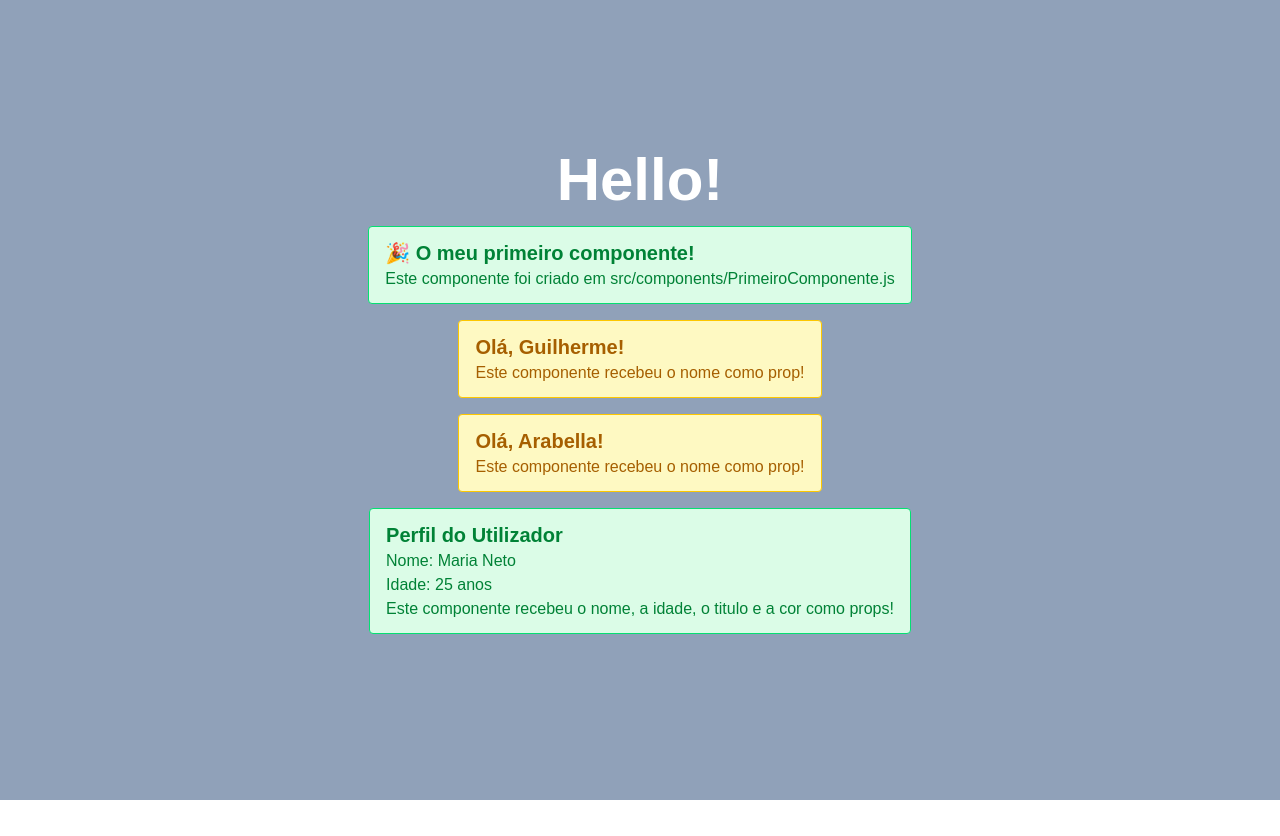
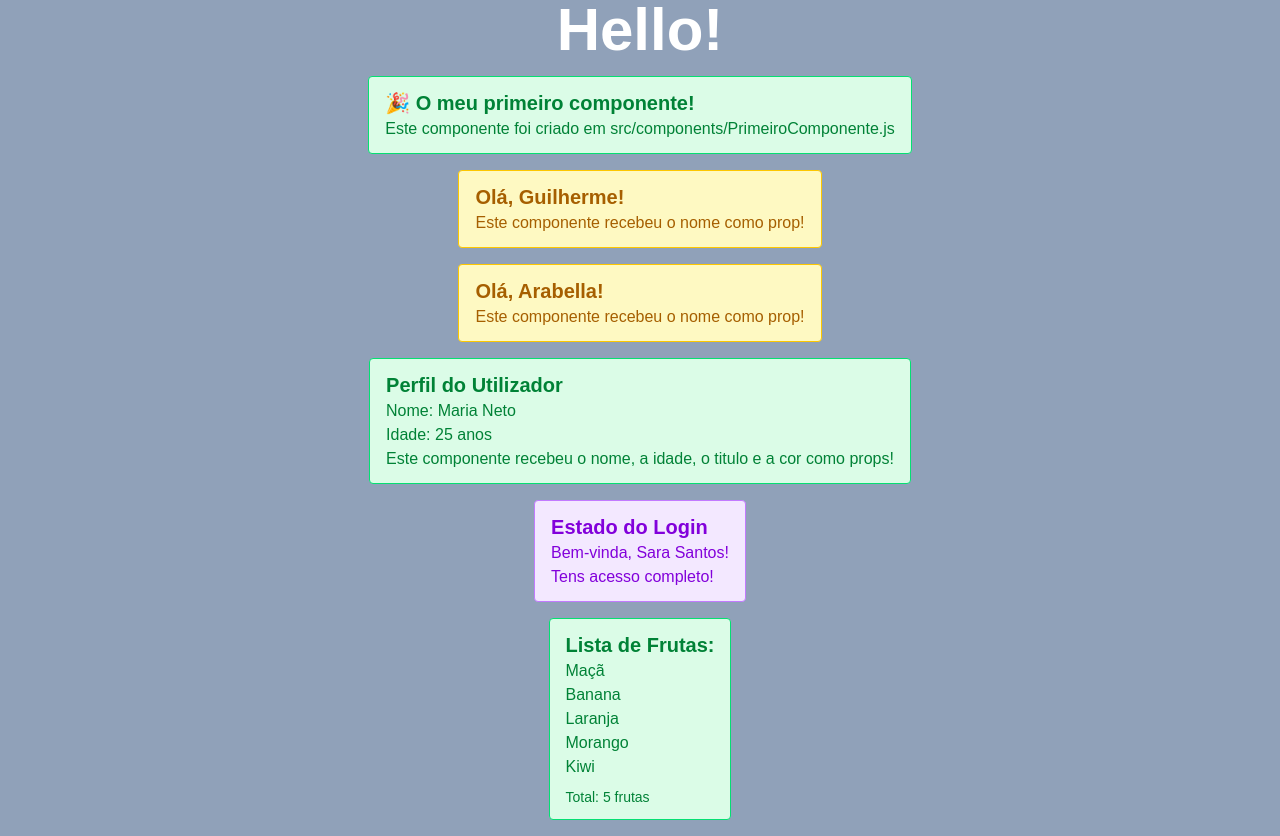
Before and after one commit to guiverdadebuss/next_template, a Next.js app in the folder my-next-project/: page / in a window 1280 px wide. Before the commit the page ends 800 px from the top, so only its background shows below. Built offline with nearby package versions, Linux system fonts and the light colour scheme.

Commit message:
feat: components update

```diff
--- a/my-next-project/src/components/ComponenteComCondicional.jsx
+++ b/my-next-project/src/components/ComponenteComCondicional.jsx
@@ -0,0 +1,27 @@
+// Em react o if else é feito a partir do ternário ou com && para mostrar algo apenas se for verdadeiro
+// OPERADOR TERNÁRIO: condição ? seVerdadeiro : seFalso
+
+export default function ComponenteComCondicional() {
+  let estaLogado = true;
+  let nomeUtilizador = "Sara Santos";
+  let acessoCompleto = estaLogado;
+
+  return (
+    <div className="bg-purple-100 border border-purple-400 text-purple-700 px-4 py-3 rounded mb-4">
+      <h2 className="text-xl font-semibold">Estado do Login</h2>
+
+      {/* estaLogado é TRUE? Se sim: "Bem-vinda, {nomeUtilizador}!" Se não: "Não estás logado!" */}
+      {estaLogado ? (
+        <p>Bem-vinda, {nomeUtilizador}!</p>
+      ) : (
+        <p>Não estás logado!</p>
+      )}
+
+      {/* Também podes usar && para mostrar algo apenas se for verdadeiro */}
+      {acessoCompleto && <p>Tens acesso completo!</p>}
+    </div>
+  );
+}
+
+// COMO USAR no index.js:
+// <ComponenteComCondicional />
--- a/my-next-project/src/components/ComponenteComMap.jsx
+++ b/my-next-project/src/components/ComponenteComMap.jsx
@@ -0,0 +1,24 @@
+// O MAP é usado para mostrar LISTAS de coisas
+// É como um "loop" que cria um elemento para cada item da lista
+// Para cada fruta na lista, cria um <p>
+// KEY é OBRIGATÓRIO! Ajuda o React a identificar cada item
+
+export default function ComponenteComMap() {
+
+  const frutas = ["Maçã", "Banana", "Laranja", "Morango", "Kiwi"]
+
+  return (
+    <div className="bg-green-100 border border-green-400 text-green-700 px-4 py-3 rounded mb-4">
+      <h2 className="text-xl font-semibold">Lista de Frutas:</h2>
+
+      {frutas.map((fruta, i) => (
+        <p key={i}>{fruta}</p>
+      ))}
+
+      <p className="text-sm mt-2">Total: {frutas.length} frutas</p>
+    </div>
+  )
+}
+
+// COMO USAR no index.js:
+// <ComponenteComMap />
--- a/my-next-project/src/pages/index.js
+++ b/my-next-project/src/pages/index.js
@@ -3,6 +3,8 @@ import { Geist, Geist_Mono } from "next/font/google";
 import PrimeiroComponente from "@/components/PrimeiroComponente";
 import ComponenteComUmaProp from "@/components/ComponenteComUmaProp";
 import ComponenteComVariasProps from "@/components/ComponenteComVariasProps";
+import ComponenteComCondicional from "@/components/ComponenteComCondicional";
+import ComponenteComMap from "@/components/ComponenteComMap";
 
 export default function Home() {
   return (
@@ -19,10 +21,9 @@ justify-center"
         cor = "green"
         nome="Maria Neto"
         idade={25}
-
-
-
       />
+      <ComponenteComCondicional />
+      <ComponenteComMap />
     </div>
   );
 }
```
